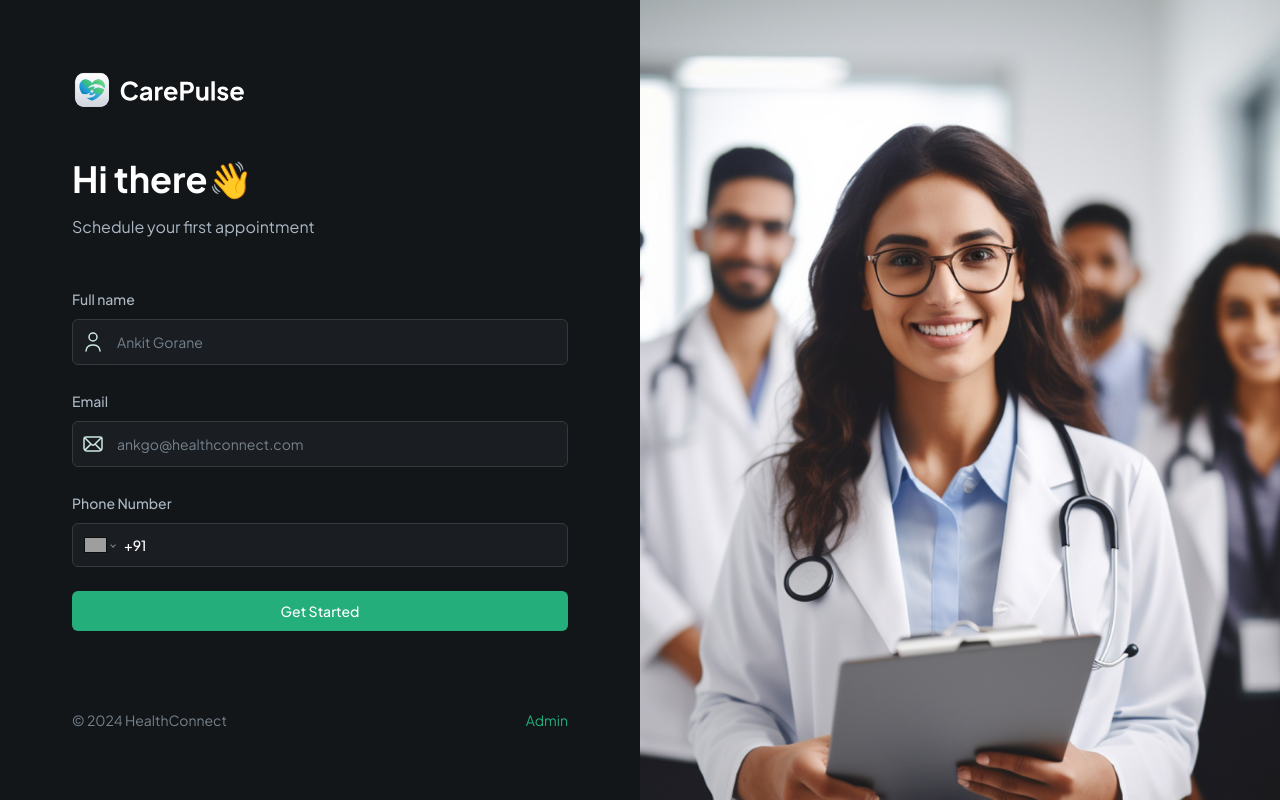
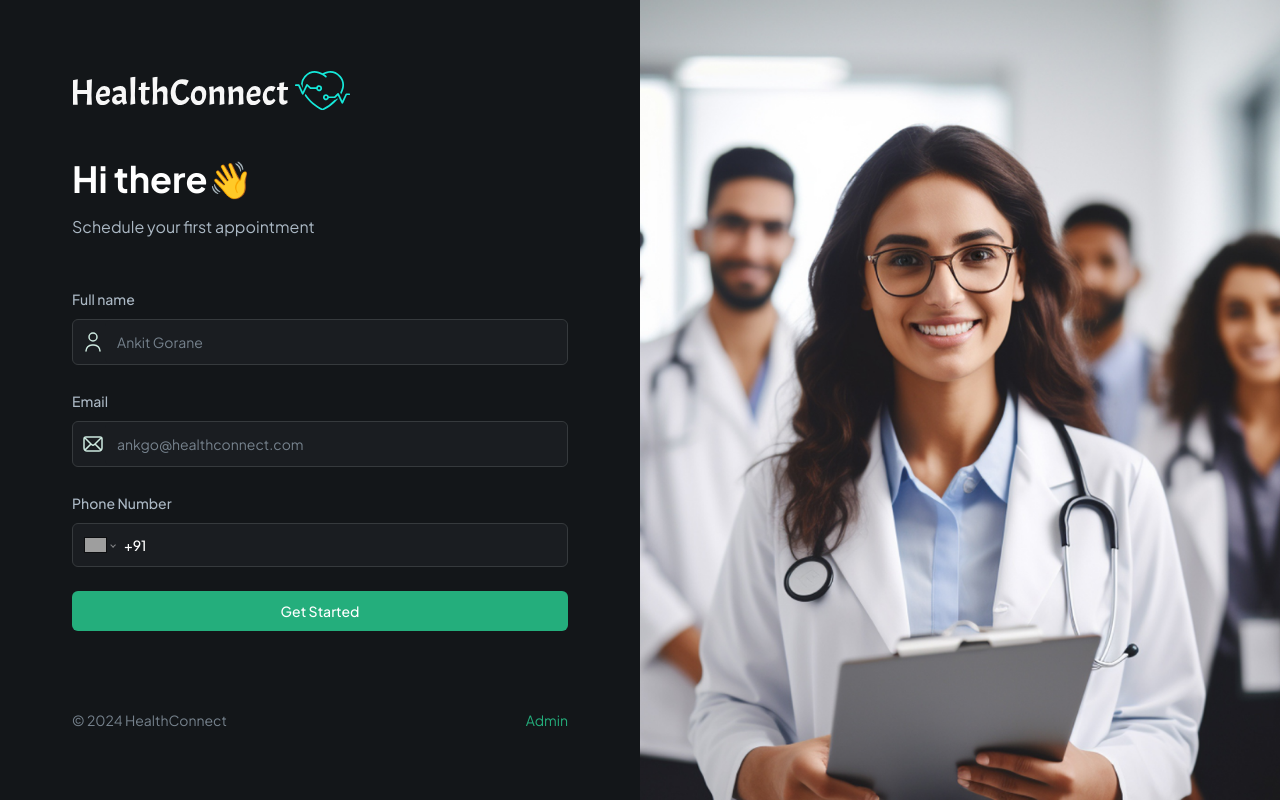
Before and after one commit to ankitt251/Health-Connect, a Next.js app: page / in a window 1280 px wide. Built offline with nearby package versions, Linux system fonts and the light colour scheme; no server answers; grey boxes are pictures that could not be loaded.

Commit message:
Make logo changes and other functionality added

```diff
--- a/app/admin/page.tsx
+++ b/app/admin/page.tsx
@@ -14,7 +14,7 @@ const Admin = async () => {
       <header className="admin-header">
         <Link href="/" className="cursor-pointer">
           <Image
-            src="/assets/icons/logo-full.svg"
+            src="/assets/icons/logo-no-background.svg"
             height={32}
             width={32}
             alt="Logo"
--- a/app/page.tsx
+++ b/app/page.tsx
@@ -13,7 +13,7 @@ export default function Home({searchParams}: SearchParamProps) {
       <section className="remove-scrollbar container my-auto">
         <div className="sub-container max-w-[496px]">
           <Image
-            src="/assets/icons/logo-full.svg"
+            src="/assets/icons/logo-no-background.svg"
             height={1000}
             width={1000}
             alt="patient"
--- a/app/patients/[userId]/new-appointment/page.tsx
+++ b/app/patients/[userId]/new-appointment/page.tsx
@@ -3,6 +3,7 @@ import Image from "next/image";
 import { AppointmentForm } from "@/components/forms/AppointmentForm";
 import { getPatient } from "@/lib/actions/patient.actions";
 import * as Sentry from "@sentry/nextjs";
+import Link from "next/link";
 
 const Appointment = async ({ params: { userId } }: SearchParamProps) => {
   const patient = await getPatient(userId);
@@ -12,13 +13,15 @@ const Appointment = async ({ params: { userId } }: SearchParamProps) => {
     <div className="flex h-screen max-h-screen">
       <section className="remove-scrollbar container my-auto">
         <div className="sub-container max-w-[860px] flex-1 justify-between">
+          <Link href="/">
             <Image
-            src="/assets/icons/logo-full.svg"
+              src="/assets/icons/logo-no-background.svg"
               height={1000}
               width={1000}
               alt="logo"
               className="mb-12 h-10 w-fit"
             />
+          </Link>
 
           <AppointmentForm
             patientId={patient?.$id}
--- a/app/patients/[userId]/new-appointment/success/page.tsx
+++ b/app/patients/[userId]/new-appointment/success/page.tsx
@@ -28,7 +28,7 @@ const Success = async ({
       <div className="success-img">
         <Link href="/">
           <Image
-            src="/assets/icons/logo-full.svg"
+            src="/assets/icons/logo-no-background.svg"
             height={1000}
             width={1000}
             alt="logo"
--- a/app/patients/[userId]/register/page.tsx
+++ b/app/patients/[userId]/register/page.tsx
@@ -14,13 +14,15 @@ const Register = async ({ params: { userId } }: SearchParamProps) => {
     <div className="flex h-screen max-h-screen">
       <section className="remove-scrollbar container">
         <div className="sub-container max-w-[860px] flex-1 flex-col py-10">
+          <Link href="/">
             <Image
-            src="/assets/icons/logo-full.svg"
+              src="/assets/icons/logo-no-background.svg"
               height={1000}
               width={1000}
               alt="patient"
               className="mb-12 h-10 w-fit"
             />
+          </Link>
 
           <RegisterForm user={user} />
           <p className="copyright py-12">© 2024 HealthConnect</p>
```
Also changed, not shown: public/assets/icons/logo-no-background.svg (added), public/assets/icons/logo-white.svg (added). Lines whose indentation alone changed are shown as unchanged.
